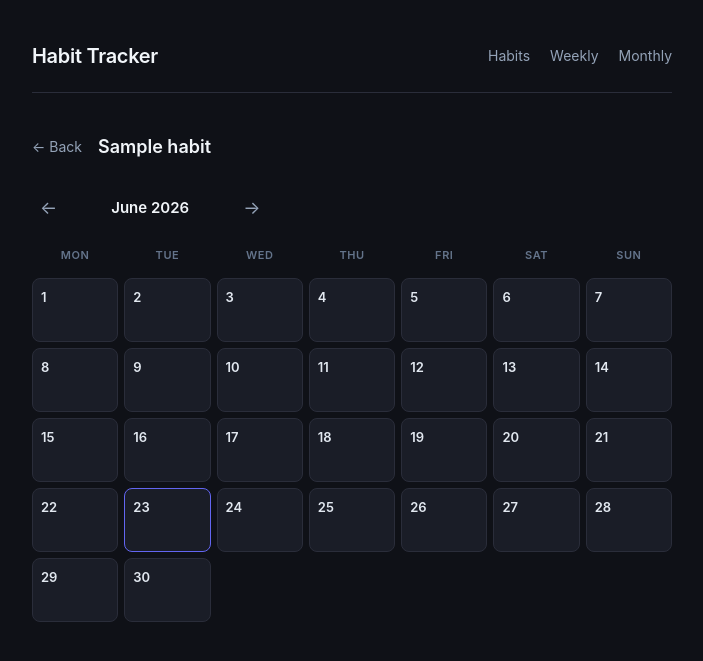
After one commit to xtekkis/habit-tracker, a Flask app: page /habit/1/calendar in a window 1280 px wide. The commit adds this page. Shown: the top 661 px of the page, without its empty margins (288-991 px from the left). Run offline with Flask 3, Linux system fonts and the light colour scheme; tables that the repository leaves empty hold one stand-in row (values such as "Sample post"); data that the repository does not hold is empty.

Commit message:
Added calendar view per habit

```diff
--- a/app.py
+++ b/app.py
@@ -1,5 +1,5 @@
 from flask import Flask, render_template, request, redirect, url_for
-from database import init_db, get_connection, get_streak, get_weekly_summary, get_monthly_summary, get_weekly_counts, get_categories, get_todays_notes
+from database import init_db, get_connection, get_streak, get_weekly_summary, get_monthly_summary, get_weekly_counts, get_categories, get_todays_notes, get_habit, get_logs_for_month
 
 app = Flask(__name__)
 
@@ -86,6 +86,53 @@ def add_category():
         conn.close()
     return redirect(url_for("index"))
 
+@app.route("/habit/<int:habit_id>/calendar")
+def habit_calendar(habit_id):
+    import calendar
+    from datetime import date
+
+    habit = get_habit(habit_id)
+    if not habit:
+        return redirect(url_for("index"))
+
+    today = date.today()
+    month_param = request.args.get("month", f"{today.year:04d}-{today.month:02d}")
+    try:
+        year, month = int(month_param[:4]), int(month_param[5:7])
+        if not (1 <= month <= 12):
+            raise ValueError
+    except (ValueError, IndexError):
+        year, month = today.year, today.month
+
+    logs = get_logs_for_month(habit_id, year, month)
+    weeks = calendar.monthcalendar(year, month)
+    month_name = date(year, month, 1).strftime("%B %Y")
+
+    if month == 1:
+        prev_month = f"{year-1:04d}-12"
+    else:
+        prev_month = f"{year:04d}-{month-1:02d}"
+
+    if month == 12:
+        next_month = f"{year+1:04d}-01"
+    else:
+        next_month = f"{year:04d}-{month+1:02d}"
+
+    is_current = (year == today.year and month == today.month)
+    today_day = today.day if is_current else None
+
+    return render_template("calendar.html",
+        habit=habit,
+        weeks=weeks,
+        logs=logs,
+        month_name=month_name,
+        year=year,
+        month=month,
+        prev_month=prev_month,
+        next_month=next_month,
+        today_day=today_day
+    )
+
 @app.route("/log/<int:habit_id>", methods=["POST"])
 def log_habit(habit_id):
     notes = request.form.get("notes", "").strip()[:500]
--- a/database.py
+++ b/database.py
@@ -50,6 +50,26 @@ def init_db():
 
     conn.commit()
     conn.close()
+
+def get_habit(habit_id):
+    conn = get_connection()
+    habit = conn.execute("SELECT * FROM habits WHERE id = ?", (habit_id,)).fetchone()
+    conn.close()
+    return habit
+
+def get_logs_for_month(habit_id, year, month):
+    conn = get_connection()
+    start = f"{year:04d}-{month:02d}-01"
+    if month == 12:
+        end = f"{year+1:04d}-01-01"
+    else:
+        end = f"{year:04d}-{month+1:02d}-01"
+    rows = conn.execute(
+        "SELECT logged_date, notes FROM logs WHERE habit_id = ? AND logged_date >= ? AND logged_date < ?",
+        (habit_id, start, end)
+    ).fetchall()
+    conn.close()
+    return {row["logged_date"]: row["notes"] for row in rows}
 
 def get_todays_notes():
     conn = get_connection()
--- a/static/style.css
+++ b/static/style.css
@@ -414,6 +414,138 @@ textarea:focus {
     font-style: italic;
 }
 
+/* Calendar link */
+
+a.calendar-link {
+    color: #64748b;
+    font-size: 13px;
+    text-decoration: none;
+    transition: color 0.15s;
+}
+
+a.calendar-link:hover {
+    color: #6366f1;
+}
+
+/* Calendar page */
+
+.calendar-header {
+    display: flex;
+    align-items: center;
+    gap: 16px;
+    margin-bottom: 28px;
+}
+
+.calendar-header a {
+    color: #94a3b8;
+    text-decoration: none;
+    font-size: 14px;
+    transition: color 0.15s;
+}
+
+.calendar-header a:hover {
+    color: #e2e8f0;
+}
+
+.calendar-header h2 {
+    margin: 0;
+}
+
+.calendar-nav {
+    display: flex;
+    align-items: center;
+    gap: 20px;
+    margin-bottom: 20px;
+}
+
+.month-label {
+    font-size: 15px;
+    font-weight: 600;
+    color: #f1f5f9;
+    min-width: 130px;
+    text-align: center;
+}
+
+.nav-arrow {
+    color: #94a3b8;
+    text-decoration: none;
+    font-size: 18px;
+    padding: 4px 8px;
+    border-radius: 6px;
+    transition: color 0.15s, background 0.15s;
+}
+
+.nav-arrow:hover {
+    color: #f1f5f9;
+    background: #2a2d3a;
+}
+
+.calendar-grid {
+    display: grid;
+    grid-template-columns: repeat(7, 1fr);
+    gap: 6px;
+}
+
+.calendar-day-name {
+    text-align: center;
+    font-size: 11px;
+    font-weight: 600;
+    text-transform: uppercase;
+    letter-spacing: 0.05em;
+    color: #64748b;
+    padding-bottom: 8px;
+}
+
+.calendar-cell {
+    background: #1a1d27;
+    border: 1px solid #2a2d3a;
+    border-radius: 8px;
+    min-height: 64px;
+    padding: 8px;
+    display: flex;
+    flex-direction: column;
+    gap: 4px;
+}
+
+.calendar-cell.empty {
+    background: transparent;
+    border-color: transparent;
+}
+
+.calendar-cell.logged {
+    background: rgba(99, 102, 241, 0.12);
+    border-color: rgba(99, 102, 241, 0.35);
+}
+
+.calendar-cell.today {
+    border-color: #6366f1;
+}
+
+.calendar-cell.logged.today {
+    background: rgba(99, 102, 241, 0.2);
+}
+
+.day-number {
+    font-size: 13px;
+    font-weight: 600;
+    color: #e2e8f0;
+}
+
+.calendar-cell.logged .day-number {
+    color: #a5b4fc;
+}
+
+.day-note {
+    font-size: 11px;
+    color: #94a3b8;
+    line-height: 1.3;
+    overflow: hidden;
+    display: -webkit-box;
+    -webkit-line-clamp: 2;
+    line-clamp: 2;
+    -webkit-box-orient: vertical;
+}
+
 /* Tables (weekly / monthly) */
 
 table {
--- /dev/null
+++ b/templates/calendar.html
@@ -0,0 +1,42 @@
+{% extends "base.html" %}
+{% block title %}{{ habit["name"] }} - Calendar{% endblock %}
+
+{% block content %}
+<div class="calendar-header">
+    <a href="/">← Back</a>
+    <h2>{{ habit["name"] }}</h2>
+</div>
+
+<div class="calendar-nav">
+    <a class="nav-arrow" href="/habit/{{ habit['id'] }}/calendar?month={{ prev_month }}">&#8592;</a>
+    <span class="month-label">{{ month_name }}</span>
+    <a class="nav-arrow" href="/habit/{{ habit['id'] }}/calendar?month={{ next_month }}">&#8594;</a>
+</div>
+
+<div class="calendar-grid">
+    <div class="calendar-day-name">Mon</div>
+    <div class="calendar-day-name">Tue</div>
+    <div class="calendar-day-name">Wed</div>
+    <div class="calendar-day-name">Thu</div>
+    <div class="calendar-day-name">Fri</div>
+    <div class="calendar-day-name">Sat</div>
+    <div class="calendar-day-name">Sun</div>
+
+    {% for week in weeks %}
+        {% for day in week %}
+            {% if day == 0 %}
+            <div class="calendar-cell empty"></div>
+            {% else %}
+                {% set date_str = "%04d-%02d-%02d"|format(year, month, day) %}
+                {% set note = logs.get(date_str) %}
+                <div class="calendar-cell {% if note is not none %}logged{% endif %} {% if today_day == day %}today{% endif %}">
+                    <span class="day-number">{{ day }}</span>
+                    {% if note %}
+                    <span class="day-note">{{ note }}</span>
+                    {% endif %}
+                </div>
+            {% endif %}
+        {% endfor %}
+    {% endfor %}
+</div>
+{% endblock %}
--- a/templates/index.html
+++ b/templates/index.html
@@ -55,6 +55,7 @@
                data-id="{{ habit['id'] }}"
                data-name="{{ habit['name'] }}"
                data-category="{{ habit['category_id'] or '' }}">Edit</a>
+            <a class="calendar-link" href="/habit/{{ habit['id'] }}/calendar">Calendar</a>
             <a class="delete" href="/delete/{{ habit['id'] }}">Delete</a>
         </div>
     </div>
```
